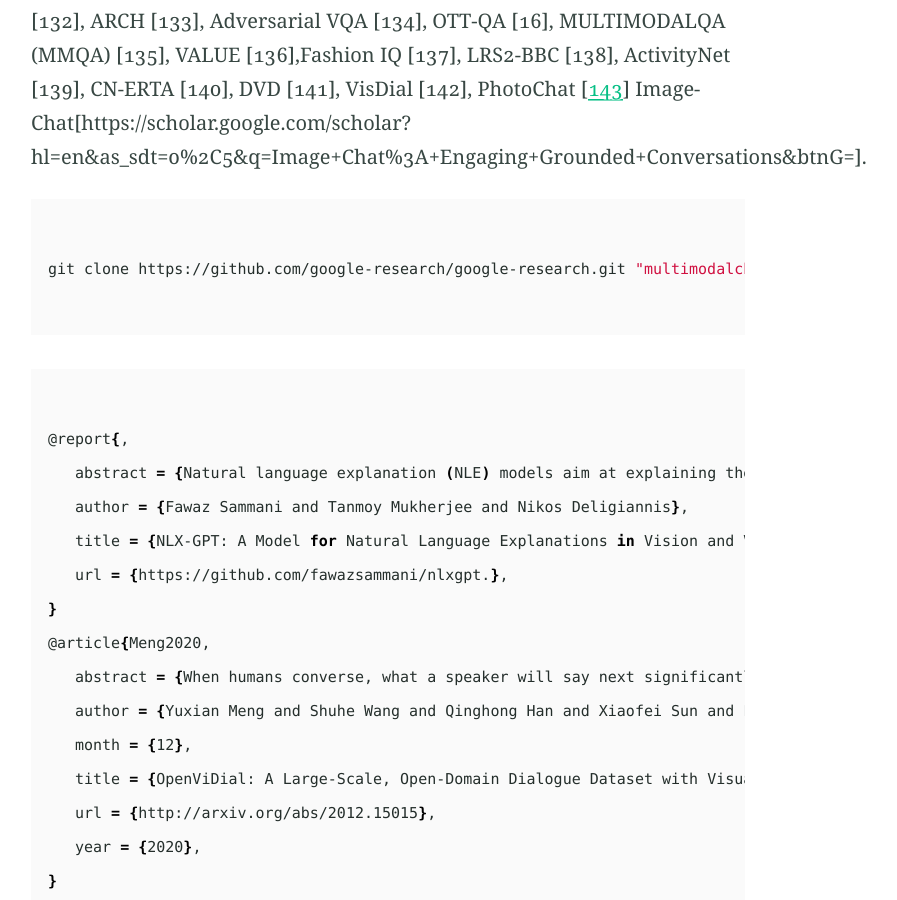
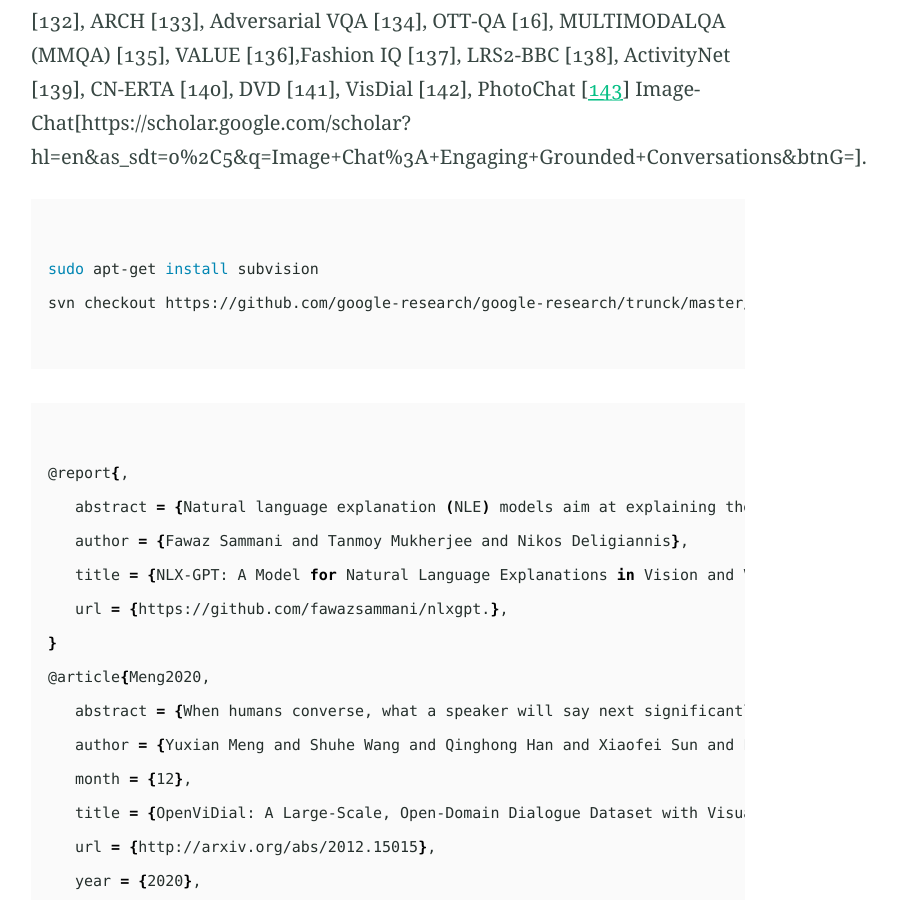
Before and after one commit to lizeyujack/lizeyujack.github.io, a Jekyll site: the page built from _posts/2022-10-08-example-post-twenty-one.md, in a window 1280 px wide and 900 px high, scrolled down 1076 px. Shown: the whole window, without its empty margins (252-1149 px from the left). Built offline with Jekyll 4.4.1, drawn with Linux system fonts in a browser that asks for light colours.

Commit message:
Update 2022-10-08-example-post-twenty-one.md

````diff
--- a/_posts/2022-10-08-example-post-twenty-one.md
+++ b/_posts/2022-10-08-example-post-twenty-one.md
@@ -15,7 +15,8 @@ multi-model vision-language数据集：COCO  [128],  VQA  [129],  Visual  Genome
 
 ```bash
 {%raw%}
-git clone https://github.com/google-research/google-research.git "multimodalchat"
+sudo apt-get install subvision
+svn checkout https://github.com/google-research/google-research/trunck/master/multimodalchat
 {%endraw%}
 ```
 
````
